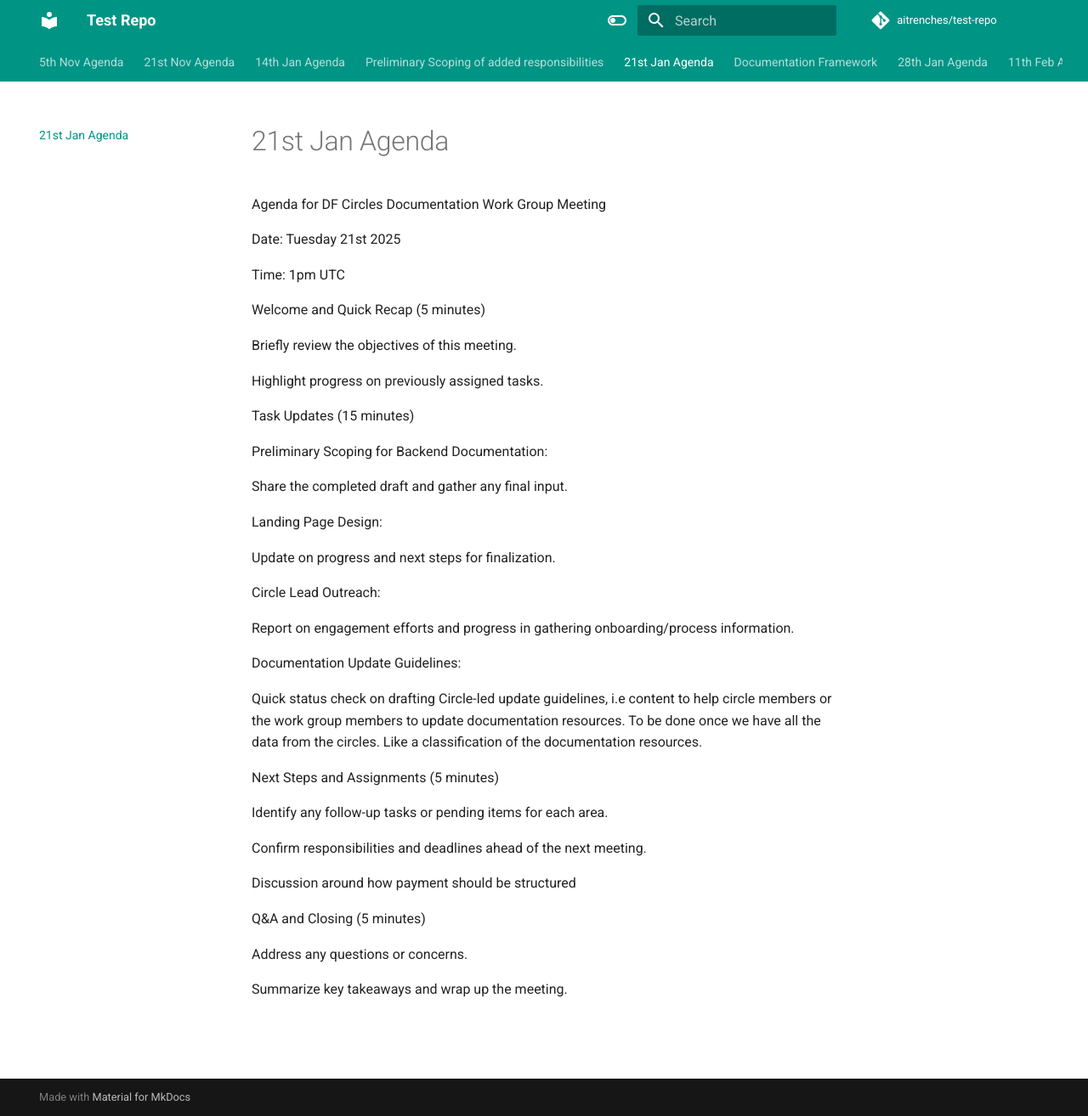
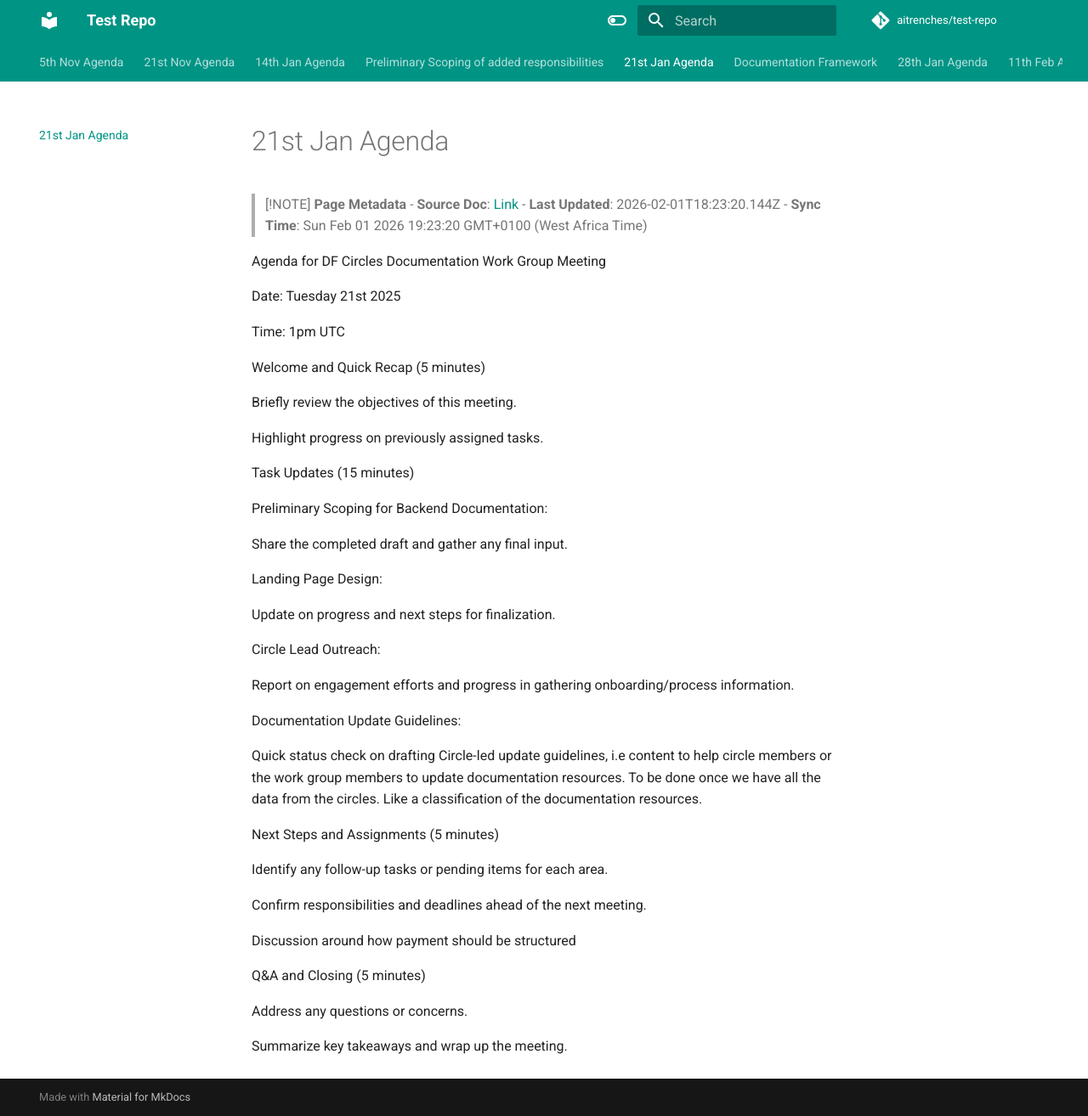
Before and after one commit to aitrenches/test-repo, an MkDocs documentation site: the page built from docs/21st-jan-agenda.md, in a window 1280 px wide and 1314 px high. Shown: the whole window at 85% size. Built offline with MkDocs 1.6.1 and Material for MkDocs 9.7.7, drawn with Linux system fonts in a browser that asks for light colours; comment, search, counter and statistics services are not loaded.

Commit message:
Sync tab: 21st Jan Agenda

```diff
--- a/docs/21st-jan-agenda.md
+++ b/docs/21st-jan-agenda.md
@@ -1,9 +1,15 @@
 ---
 title: "21st Jan Agenda"
-last_updated: "2026-01-29T08:34:40.630Z"
+last_updated: "2026-02-01T18:23:20.144Z"
 source_doc: "https://docs.google.com/document/d/1l5-1xQtHEozG9N6FpkFO4A6oixgQ6ZUo8Jx0FXYtqro/edit#heading=h.t.gkzl0ffbg0l1"
-sync_timestamp: "Thu Jan 29 2026 09:34:40 GMT+0100 (West Africa Time)"
+sync_timestamp: "Sun Feb 01 2026 19:23:20 GMT+0100 (West Africa Time)"
 ---
+
+> [!NOTE]
+> **Page Metadata**
+> - **Source Doc**: [Link](https://docs.google.com/document/d/1l5-1xQtHEozG9N6FpkFO4A6oixgQ6ZUo8Jx0FXYtqro/edit#heading=h.t.gkzl0ffbg0l1)
+> - **Last Updated**: 2026-02-01T18:23:20.144Z
+> - **Sync Time**: Sun Feb 01 2026 19:23:20 GMT+0100 (West Africa Time)
 
 Agenda for DF Circles Documentation Work Group Meeting
 
```
